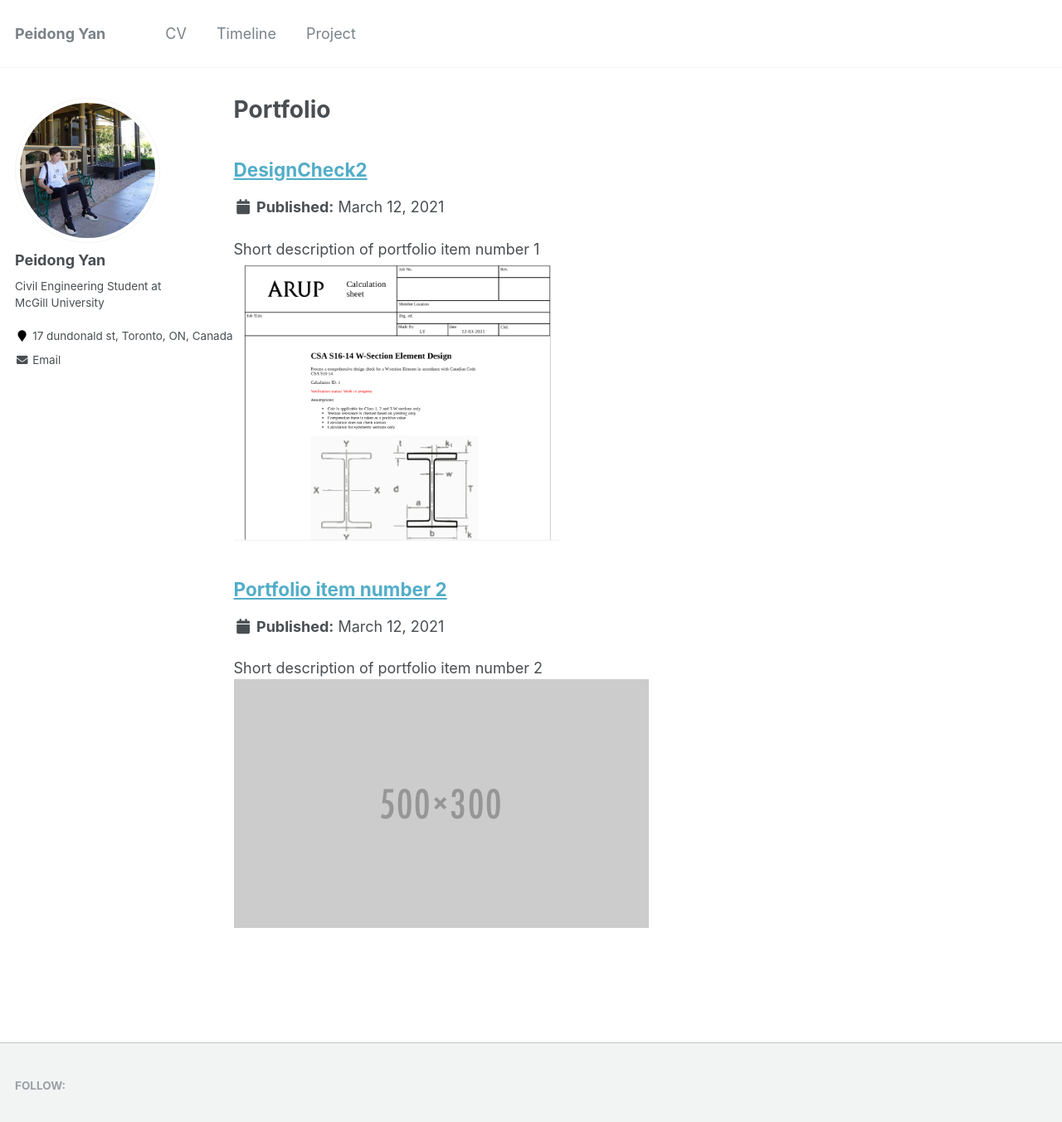
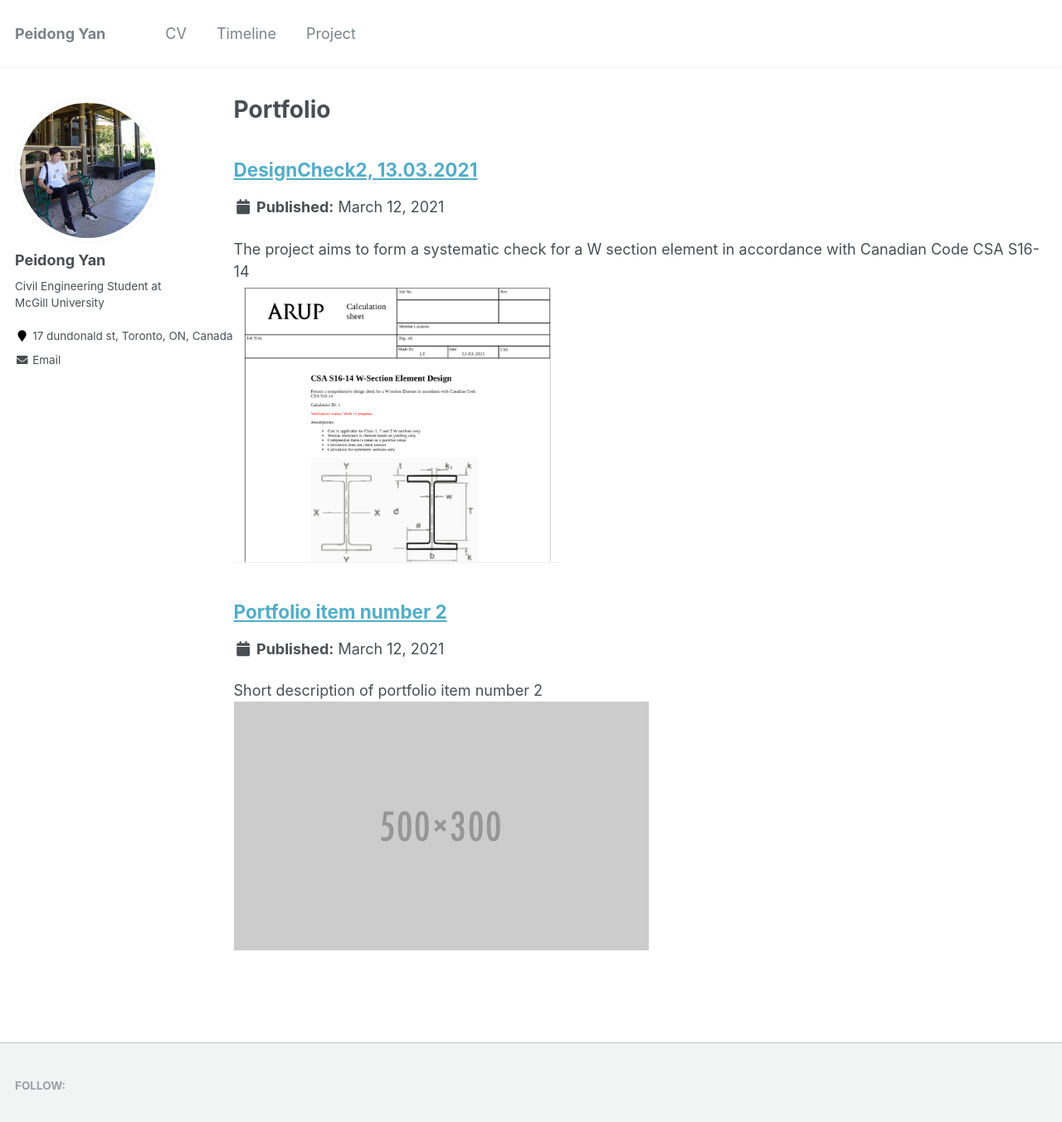
Before and after one commit to LorenYan98/LY.github.io, a Jekyll site: the page built from _pages/portfolio.html, in a window 1280 px wide and 1367 px high. Shown: the top 1353 px of the window at 83% size. Built offline with Jekyll 4.4.1, drawn with Linux system fonts in a browser that asks for light colours.

Commit message:
Update portfolio-1.md

```diff
--- a/_portfolio/portfolio-1.md
+++ b/_portfolio/portfolio-1.md
@@ -1,6 +1,6 @@
 ---
-title: "DesignCheck2"
-excerpt: "Short description of portfolio item number 1<br/><img src='/LY.github.io/images/designcheck.png' width='40%' height = '40%'>"
+title: "DesignCheck2, 13.03.2021"
+excerpt: "The project aims to form a systematic check for a W section element in accordance with Canadian Code CSA S16-14<br/><img src='/LY.github.io/images/designcheck.png' width='40%' height = '40%'>"
 collection: portfolio
 ---
 The project
```
